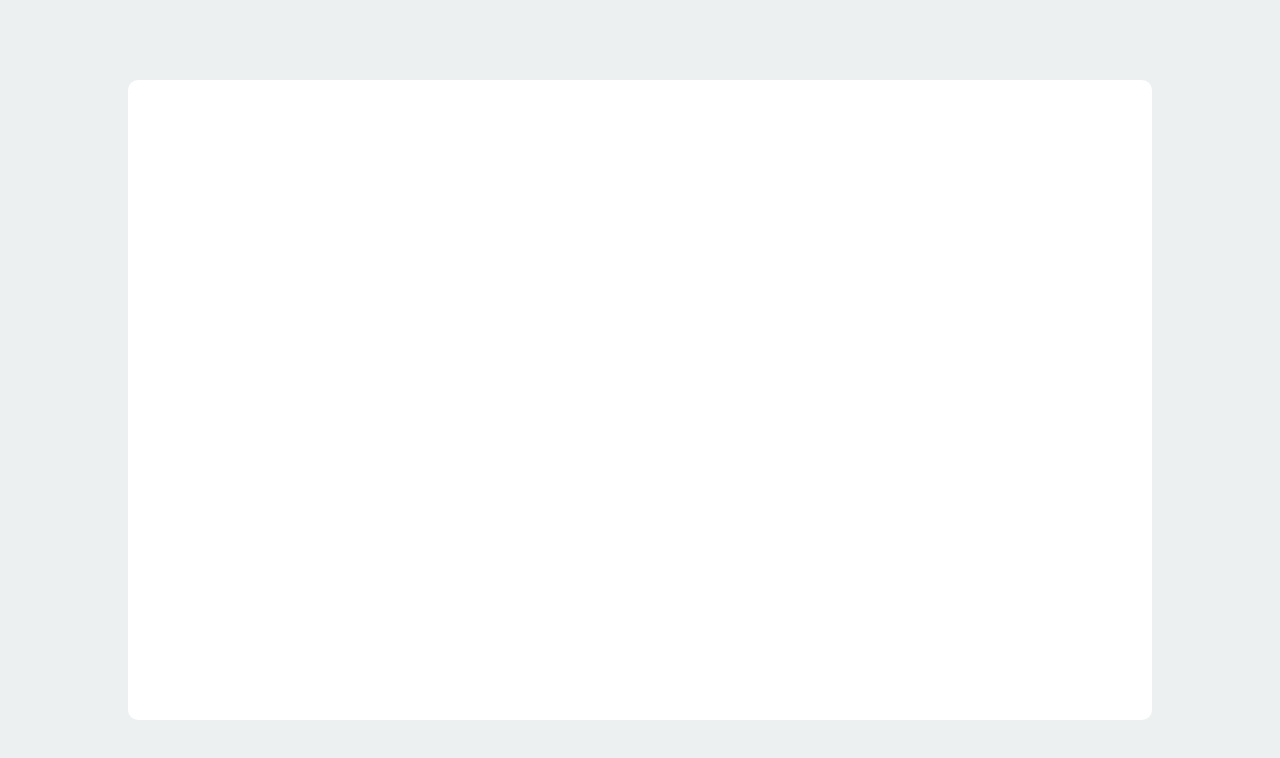
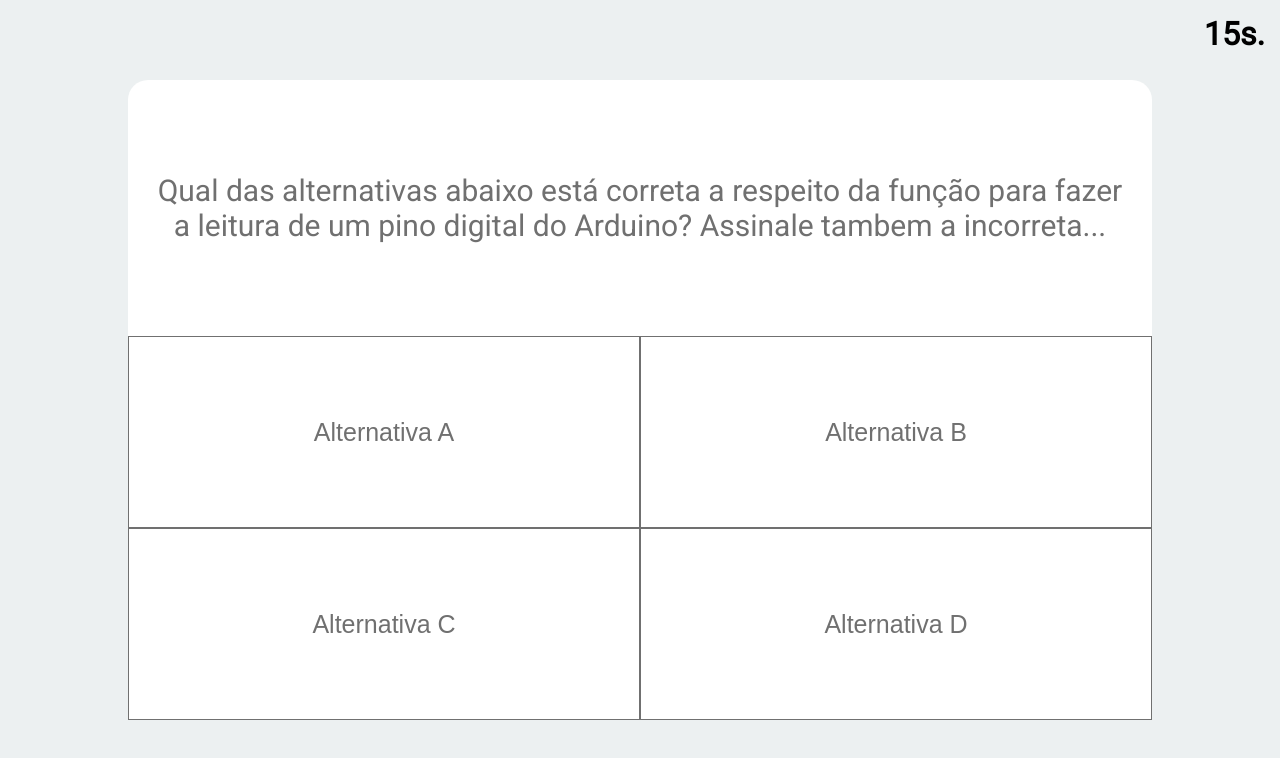
Before and after one commit to MuriloSorbo/QuizApp, a website: page Pages/Quiz/index.html in a window 1280 px wide. Drawn offline with Linux system fonts and the light colour scheme.

Commit message:
Done quiz webpage

```diff
--- a/Pages/Quiz/Public/script.js
+++ b/Pages/Quiz/Public/script.js
@@ -0,0 +1,11 @@
+let count = 20;
+
+const decrementTimer = setInterval(function () {
+  count--;
+
+  document.getElementById('time').innerHTML = count + 's.';
+
+  if (count === 0) {
+    clearInterval(decrementTimer);
+  }
+}, 1000);
--- a/Pages/Quiz/Public/style.css
+++ b/Pages/Quiz/Public/style.css
@@ -1,14 +1,87 @@
+@import url('https://fonts.googleapis.com/css2?family=Roboto&display=swap');
+
+* {
+  margin: 0px;
+  padding: 0px;
+}
+
 body {
   background-color: #ecf0f1;
+  font-family: 'Roboto', sans-serif;
+}
+
+.time {
+  position: fixed;
+  right: 15px;
+  top: 15px;
 }
 
 .holder {
   background-color: white;
-  border-radius: 10px;
+  border-radius: 20px;
   width: 80%;
   height: 80%;
   position: absolute;
   top: 50%;
   left: 50%;
   transform: translate(-50%, -50%);
+  display: flex;
+  flex-direction: column;
 }
+
+.question-holder {
+  height: 40%;
+  display: flex;
+  align-items: center;
+  justify-content: center;
+}
+
+.question {
+  overflow-wrap: break-word;
+  font-size: 30px;
+  text-align: center;
+  padding: 25px;
+  color: #707070;
+}
+
+.answer-holder {
+  height: 60%;
+  width: 100%;
+  display: flex;
+  flex-direction: column;
+}
+
+.horizontal {
+  width: 100%;
+  height: 50%;
+  display: flex;
+  flex-direction: row;
+}
+
+.horizontal-content {
+  width: 50%;
+  height: 100%;
+}
+
+button {
+  width: 100%;
+  height: 100%;
+  background-color: white;
+  color: #707070;
+  border: 0.5px solid #707070;
+  transition: background-color 0.2s ease-in-out;
+  font-size: 25px;
+  padding: 25px;
+}
+
+button:hover {
+  background-color: #3498db;
+  border-color: #3498db;
+  color: white;
+}
+
+@media (max-width: 900px) {
+  .question {
+    font-size: 20px;
+  }
+}
--- a/Pages/Quiz/index.html
+++ b/Pages/Quiz/index.html
@@ -6,8 +6,38 @@
     <meta name="viewport" content="width=device-width, initial-scale=1.0" />
     <title>Quiz</title>
     <link rel="stylesheet" href="/Pages/Quiz/Public/style.css" />
+    <script src="/Pages/Quiz/Public/script.js"></script>
   </head>
   <body>
-    <div class="holder"></div>
+    <h1 id="time" class="time">20s.</h1>
+    <div class="holder">
+      <div class="question-holder">
+        <p class="question">
+          Qual das alternativas abaixo está correta a respeito da função para
+          fazer a leitura de um pino digital do Arduino? Assinale tambem a
+          incorreta...
+        </p>
+      </div>
+
+      <div class="answer-holder">
+        <div class="horizontal">
+          <div class="horizontal-content">
+            <button>Alternativa A</button>
+          </div>
+          <div class="horizontal-content">
+            <button>Alternativa B</button>
+          </div>
+        </div>
+
+        <div class="horizontal">
+          <div class="horizontal-content">
+            <button>Alternativa C</button>
+          </div>
+          <div class="horizontal-content">
+            <button>Alternativa D</button>
+          </div>
+        </div>
+      </div>
+    </div>
   </body>
 </html>
```
